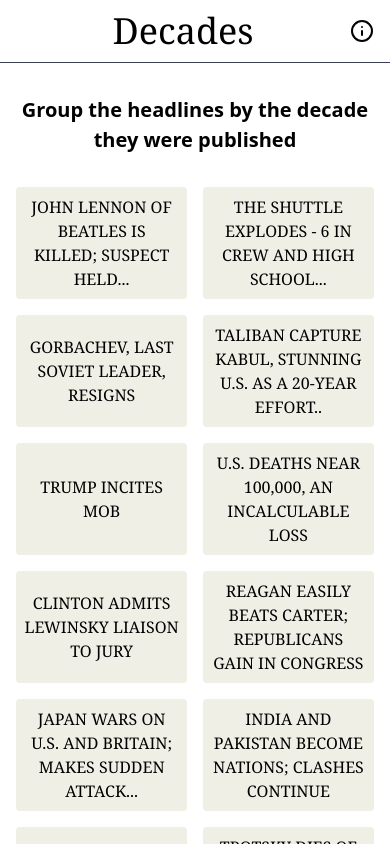
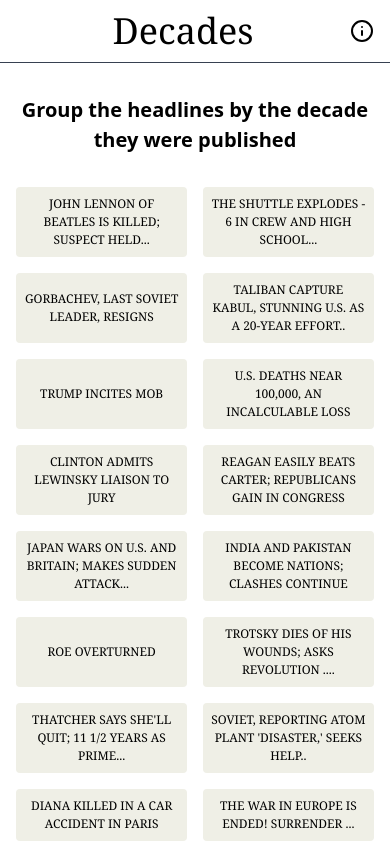
Before and after one commit to andreaslordos/decades-connections, a React (Create React App) app: page / in a window 390 px wide. Shown: the top 844 px of the page. Built offline with nearby package versions, Linux system fonts and the light colour scheme; the HTML template or start-up script is replaced by a standard one.

Commit message:
made text much smaller

```diff
--- a/src/components/Cell.tsx
+++ b/src/components/Cell.tsx
@@ -57,8 +57,8 @@
                 animationDelay: jumpAnimation ? `${jumpDelay}ms` : '0ms',
             }}
         >
-            <span className={`text-xs sm:text-sm md:text-base ${isSelected ? 'text-white' : ''}`}>
-                {word}
+            <span className={`md:text-base ${isSelected ? 'text-white' : ''}`}>
+                <p className="text-mobile sm:text-h6">{word}</p>
             </span>
         </div>
     );
--- a/src/components/CompletedCategory.tsx
+++ b/src/components/CompletedCategory.tsx
@@ -24,8 +24,8 @@
                      justify-center
                      rounded
                     `}>
-      <div className="font-bold mb-1">{name}</div>
-      <div className="text-sm uppercase whitespace-pre-line">{headlines.join('\n')}</div>
+      <div className="font-bold mb-1 text-mobile sm:text-sm">{name}</div>
+      <div className="text-mobile sm:text-sm uppercase whitespace-pre-line">{headlines.join('\n')}</div>
     </div>
   );
 }
--- a/tailwind.config.js
+++ b/tailwind.config.js
@@ -19,6 +19,7 @@
       'h4': '1.25rem', // 20px
       'h5': '1.125rem', // 18px
       'h6': '1rem', // 16px
+      'mobile': '0.75rem' // 8px
     },
     colors: {
       'unselected': '#efefe6',
```
